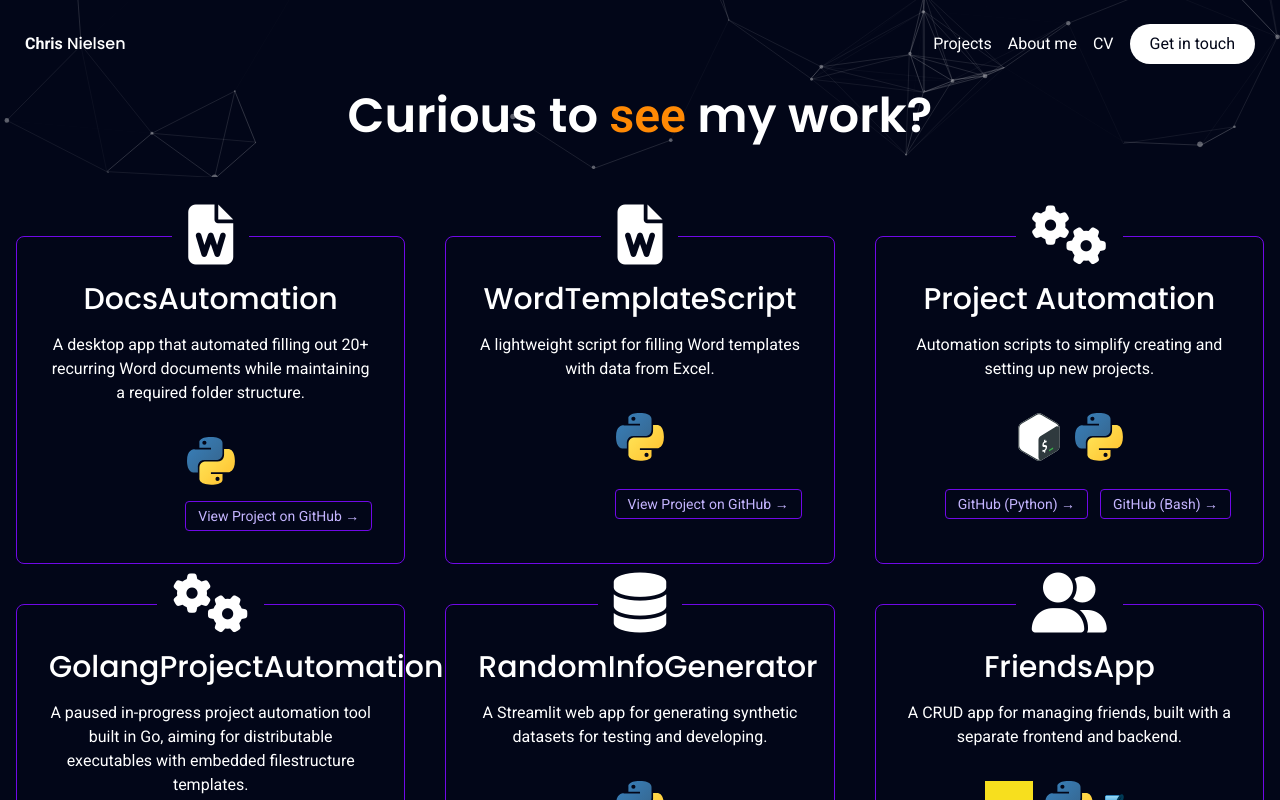
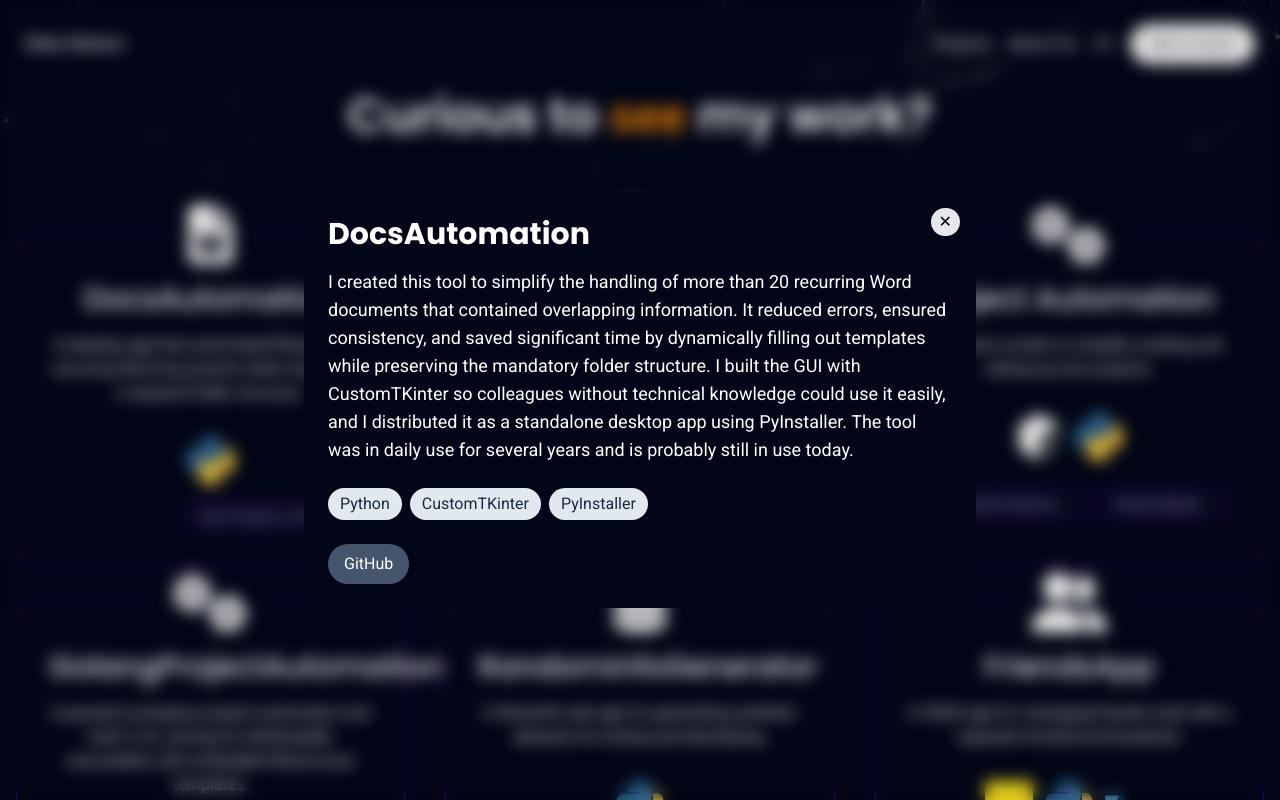
Before and after one commit to Rodhor/CV, a SvelteKit app: page / in a window 1280 px wide. Both pictures are taken after a click on the element 210 px from the left and 1023 px from the top of the page. Shown: the part 623-1423 px from the top of the page. Built offline with nearby package versions, Linux system fonts and the light colour scheme.

Commit message:
Added projects information to Modal. Connected modal to the mainpage for rendering when clicking a "step/card".

```diff
--- a/src/components/Main.svelte
+++ b/src/components/Main.svelte
@@ -5,6 +5,17 @@
 	import { getProjectsByLanguage } from '$lib/data/projects';
 
 	let projects = getProjectsByLanguage('en')
+	let modalRef: any
+
+
+	function handleOpenModal(index: number) {
+		modalRef.openModal(index)
+	}
+
+
+
+
+
 	let benefits = [
 		{
 			name: 'a selftaught developer',
@@ -63,11 +74,12 @@
 			</h3>
 		</div>
 		<div class="grid grid-cols-1 gap-12 lg:grid-cols-3 lg:gap-10">
-			{#each projects as project}
-				<Step {project}></Step>
+			{#each projects as project, index}
+				<Step {project} index={index} openModal={handleOpenModal}></Step>
 			{/each}
 		</div>
 	</section>
+	<StepModal bind:this={modalRef} {projects} />
 
 	<section
 		id="about"
@@ -158,8 +170,4 @@
 		</div>
 		<p class="mx-auto">So why not invest?</p>
 	</section>
-
-	<div class="m-auto">
-		<StepModal />
-	</div>
 </main>
--- a/src/components/Step.svelte
+++ b/src/components/Step.svelte
@@ -1,5 +1,7 @@
 <script lang="ts">
 	export let project;
+	export let index: number
+	export let openModal: (index: number) => void;
 
 	const techIcons: Record<string, string> = {
 		python: 'python.svg',
@@ -21,7 +23,7 @@
 	const githubLinks = project.links.filter((l: any) => l.url.toLowerCase().includes('github.com'));
 </script>
 
-<div
+<div on:click={() => openModal(index)}
 	class="group flex cursor-pointer flex-col gap-4 rounded-lg border border-violet-700 p-4 text-center duration-200 hover:border-violet-400 sm:p-6 md:p-8"
 >
 	<div
@@ -45,6 +47,7 @@
 			{#if githubLinks.length === 1}
 				<!-- single github link -->
 				<a
+				on:click|stopPropagation
 					href={githubLinks[0].url}
 					target="_blank"
 					rel="noopener noreferrer"
@@ -58,6 +61,7 @@
 				<!-- multiple github links -->
 				{#each githubLinks as link}
 					<a
+					on:click|stopPropagation
 						href={link.url}
 						target="_blank"
 						rel="noopener noreferrer"
--- a/src/components/stepModal.svelte
+++ b/src/components/stepModal.svelte
@@ -1,34 +1,6 @@
 <script lang="ts">
 	import { scale, fade } from 'svelte/transition';
-
-	// Hardcoded English projects
-	const stepsLong = [
-		{
-			title: 'DocsAutomation',
-			descriptionLong:
-				'I created this tool to simplify the handling of more than 20 recurring Word documents that contained overlapping information. It reduced errors, ensured consistency, and saved significant time by dynamically filling out templates while preserving the mandatory folder structure. I built the GUI with CustomTKinter so colleagues without technical knowledge could use it easily, and I distributed it as a standalone desktop app using PyInstaller. The tool was in daily use for several years and is probably still in use today.',
-			links: [{ label: 'GitHub', url: 'https://github.com/Rodhor/DocsAutomation' }],
-			technologies: ['Python', 'CustomTKinter', 'PyInstaller']
-		},
-		{
-			title: 'WordTemplateScript',
-			descriptionLong:
-				'This script was a lightweight spinoff of DocsAutomation, which I used in another team. Instead of a GUI, it read data directly from an Excel file and filled Word templates accordingly. It was much simpler, but it kept the core idea of automating repetitive document work.',
-			links: [{ label: 'GitHub', url: 'https://github.com/Rodhor/WordTemplateScript' }],
-			technologies: ['Python']
-		},
-		{
-			title: 'Project Automation',
-			descriptionLong:
-				'I originally wrote this in Bash, later rewrote it in Python after losing the script, and eventually created a new Bash version as well. The scripts automated the otherwise manual process of setting up small VBA and Python projects. They worked through interactive prompts in the terminal and managed copying or generating necessary files, including basefiles for VBA where Python could not directly create them. I used these scripts to speed up and simplify both personal and work-related workflows.',
-			links: [
-				{ label: 'GitHub (Python)', url: 'https://github.com/Rodhor/Project_Automation-Python-' },
-				{ label: 'GitHub (Bash)', url: 'https://github.com/Rodhor/Project_Automation-Bash-' }
-			],
-			technologies: ['Bash', 'Python', 'VBA']
-		}
-		// ...add the rest here (GolangProjectAutomation, RandomInfoGenerator, FriendsApp, CDP)
-	];
+	export let projects
 
 	let stepModal: HTMLDialogElement;
 	let isVisible = false;
@@ -36,11 +8,9 @@
 
 	// Animation durations
 	const SCALE_IN = 300;
-	const SCALE_OUT = 150;
 	const FADE_IN = 400;
-	const FADE_OUT = 200;
 
-	function openModal(index: number) {
+	export function openModal(index: number) {
 		activeIndex = index;
 		stepModal.showModal();
 		isVisible = true;
@@ -48,13 +18,9 @@
 
 	function closeModal() {
 		isVisible = false;
-		setTimeout(
-			() => {
-				stepModal.close();
-				activeIndex = null;
-			},
-			Math.max(SCALE_OUT, FADE_OUT)
-		);
+
+		activeIndex = null
+		stepModal.close()
 	}
 
 	function handleBackdropClick(event: MouseEvent) {
@@ -72,35 +38,27 @@
 <dialog
 	bind:this={stepModal}
 	on:click={handleBackdropClick}
-	class="m-auto bg-transparent outline-none focus:outline-none"
+	class="m-auto bg-transparent outline-none focus:outline-none backdrop:backdrop-blur-sm"
 >
 	{#if isVisible && activeIndex !== null}
-		<!-- Backdrop -->
-		<div
-			class="fixed inset-0 bg-black/50"
-			in:fade={{ duration: FADE_IN }}
-			out:fade={{ duration: FADE_OUT }}
-		></div>
-
 		<!-- Modal Content -->
 		<div
 			in:scale={{ duration: SCALE_IN }}
-			out:scale={{ duration: SCALE_OUT }}
-			class="relative z-10 max-w-2xl rounded-xl bg-slate-950 p-6 shadow-xl"
+			class="relative z-10 max-w-2xl rounded-xl bg-slate-950 p-6 shadow-xl "
 		>
 			<!-- Title -->
 			<h2 class="mb-4 text-xl font-bold text-white sm:text-2xl lg:text-3xl">
-				{stepsLong[activeIndex].title}
+				{projects[activeIndex].title}
 			</h2>
 
 			<!-- Long Description -->
 			<p class="mb-6 text-sm text-white sm:text-base lg:text-lg">
-				{stepsLong[activeIndex].descriptionLong}
+				{projects[activeIndex].descriptionLong}
 			</p>
 
 			<!-- Tech stack -->
 			<div class="mb-6 flex flex-wrap gap-2">
-				{#each stepsLong[activeIndex].technologies as tech}
+				{#each projects[activeIndex].technologies as tech}
 					<span
 						class="rounded-full bg-slate-200 px-3 py-1 text-xs text-slate-800 sm:text-sm lg:text-base"
 					>
@@ -111,7 +69,7 @@
 
 			<!-- Links -->
 			<div class="flex flex-wrap gap-3">
-				{#each stepsLong[activeIndex].links as link}
+				{#each projects[activeIndex].links as link}
 					<a
 						href={link.url}
 						target="_blank"
```
